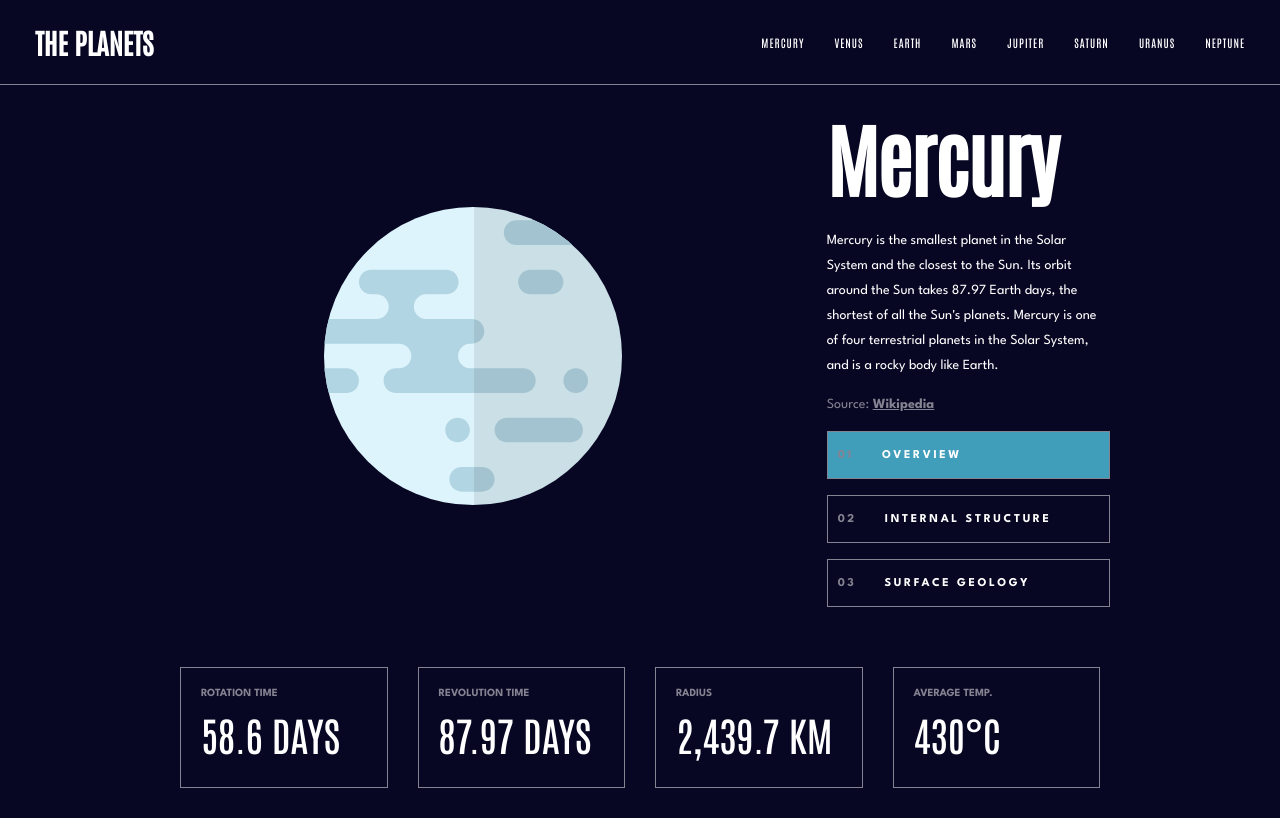
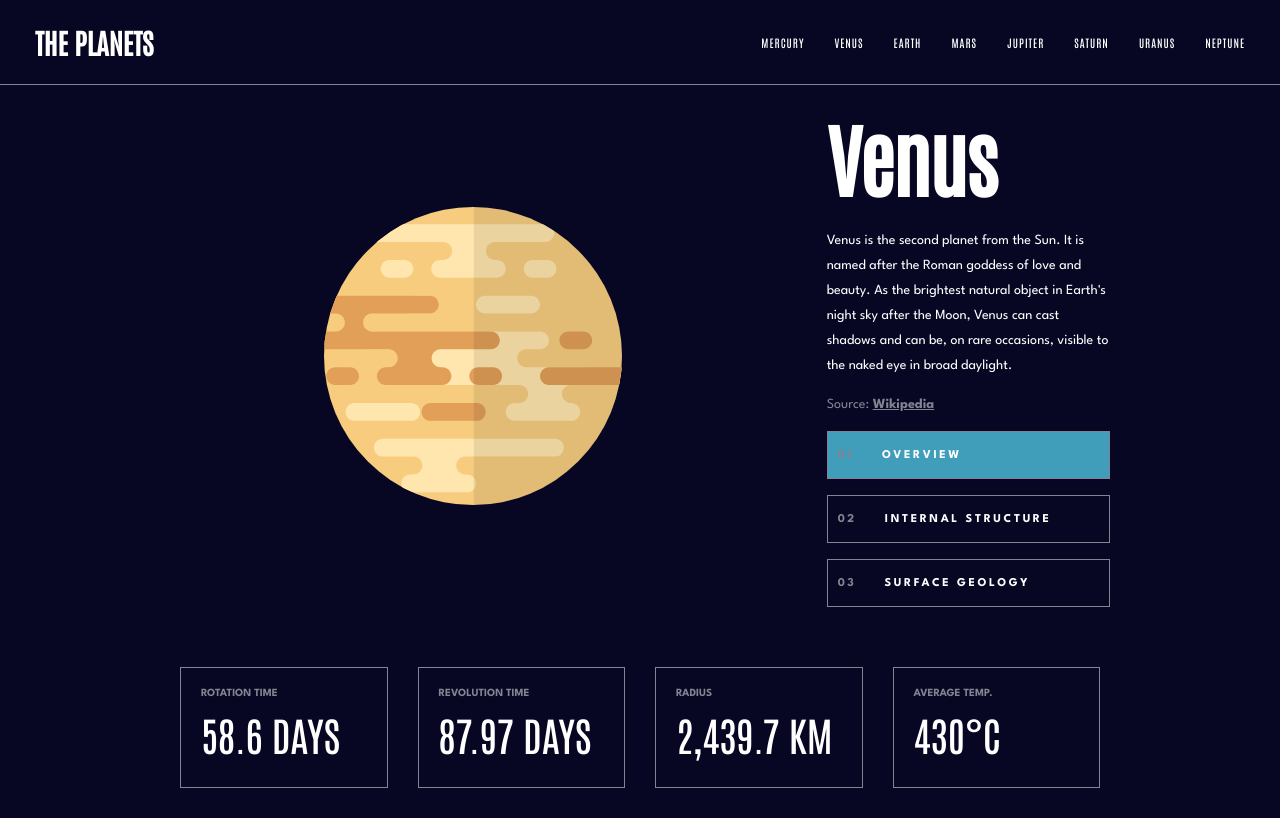
Before and after one commit to rmsliap/planets-fact-site, a website built with Parcel: page src/index.html in a window 1280 px wide. Both pictures are taken after a click on the item "VENUS". Built offline with nearby package versions, Linux system fonts and the light colour scheme.

Commit message:
Add changing planets functionality

```diff
--- a/src/js/data.js
+++ b/src/js/data.js
@@ -49,7 +49,7 @@ const data = [
     radius: "6,051.8 KM",
     temperature: "471°c",
     images: {
-      planet: "./assets/planet-venus.svg",
+      planet: "../assets/planet-venus.svg",
       internal: "./assets/planet-venus-internal.svg",
       geology: "./assets/geology-venus.png",
     },
--- a/src/js/script.js
+++ b/src/js/script.js
@@ -1,3 +1,30 @@
 import { data } from "./data";
 
-document.querySelector;
+const navLis = document.querySelectorAll("li");
+
+navLis.forEach((navLi) => {
+  navLi.addEventListener("click", (event) => {
+    targetPlanet(event);
+  });
+});
+
+// Target planet from data array
+function targetPlanet(e) {
+  const [planet] = data.filter(
+    (el) => e.target.textContent.toLowerCase() === el.name.toLowerCase()
+  );
+  // console.log(planet);
+  renderInfo(planet);
+}
+
+function renderInfo(planet) {
+  const title = document.querySelector(".planet-title");
+  const desc = document.querySelector(".planet-desc");
+  const source = document.querySelector(".planet-source a");
+  const planetImg = document.querySelector(".planet-img");
+
+  title.textContent = planet.name;
+  desc.textContent = planet.overview.content;
+  source.href = planet.overview.source;
+  planetImg.src = planet.images.planet;
+}
```
Also changed, not shown: dist/index.html, dist/planet-earth.44f3e828.svg (added), 4 other files.
